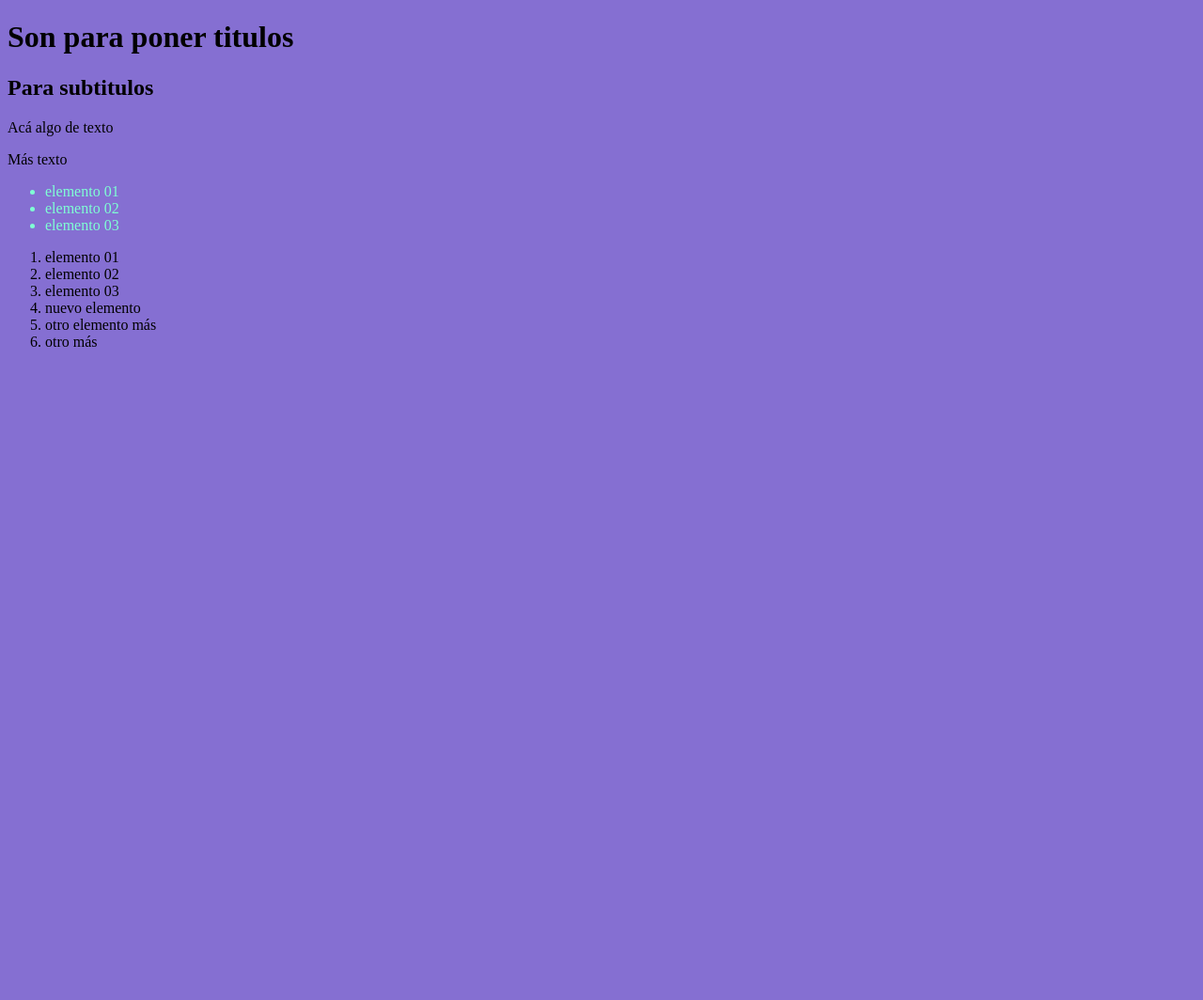
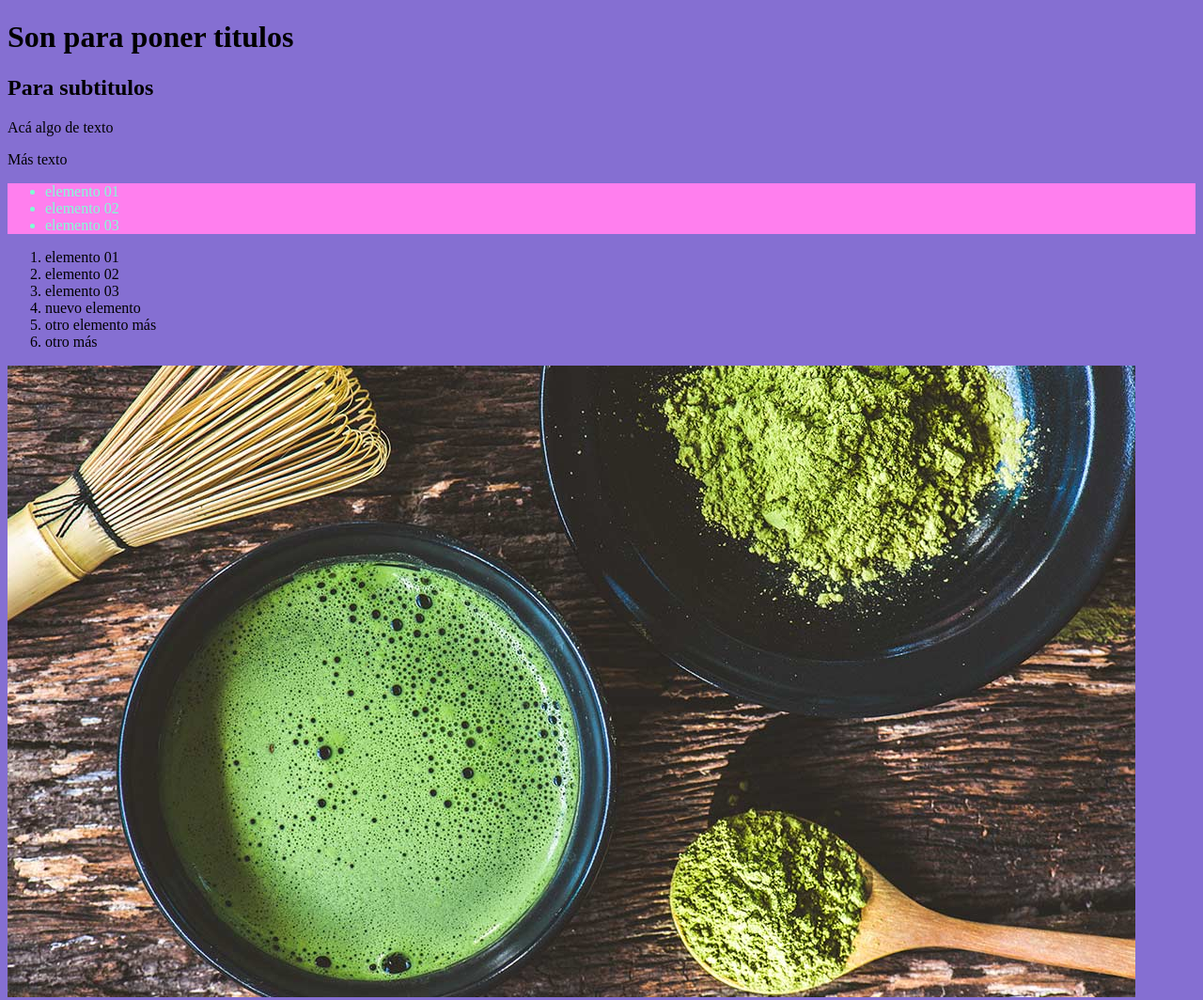
Before and after one commit to Kel-lev/proyecto01, a plain HTML site: page index.html in a window 1280 px wide. Shown: the whole page at 94% size. Before the commit the page ends 800 px from the top, so only its background shows below. Drawn offline with Linux system fonts and the light colour scheme.

Commit message:
imagenes incluidas, precarga para github

```diff
--- a/css/estilo.css
+++ b/css/estilo.css
@@ -4,4 +4,5 @@ body {
 
 .resaltado {
     color: aquamarine;
+    background-color: rgb(255, 127, 238);
 }
--- a/index.html
+++ b/index.html
@@ -39,7 +39,7 @@
                     </ol>
                 </article>
                 <article>
-
+                    <img src="img/matcha.jpg" alt="Imagen de Matcha">
                 </article>
             </section>
         </main>
--- a/js/codigo.js
+++ b/js/codigo.js
@@ -1 +1 @@
-alert("hola desde Javascript")
+// alert("hola desde Javascript")
```
Also changed, not shown: img/cafe.jpg (added), img/matcha.jpg (added).
